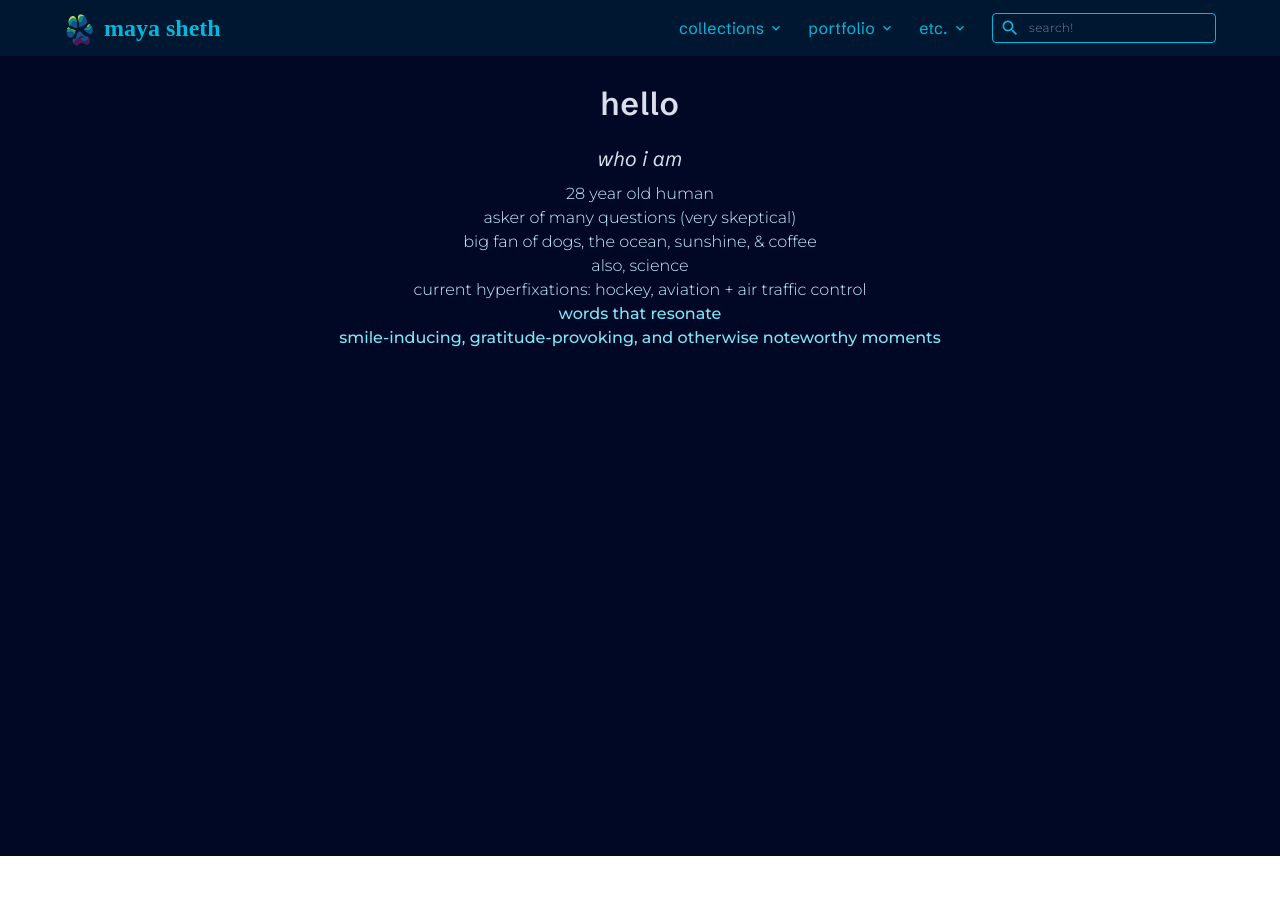
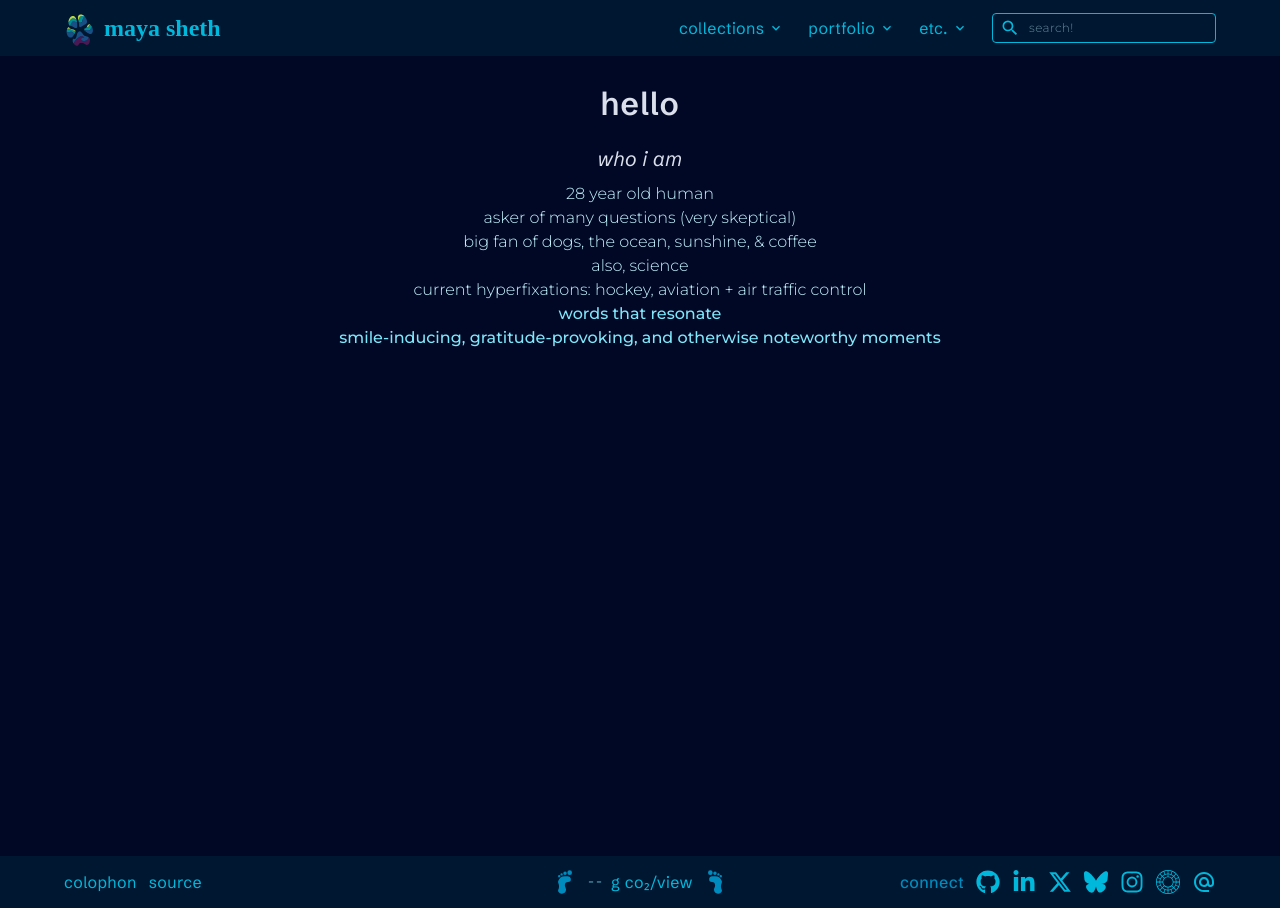
Before and after one commit to mayasheth/mayasheth-v2, an Astro site: page / in a window 1280 px wide. Before the commit the page ends 856 px from the top, so only its background shows below. Built offline with nearby package versions, Linux system fonts and the light colour scheme; Astro itself is replaced by a stand-in of ours; a web font is replaced by a local one.

Commit message:
add footer

```diff
--- /dev/null
+++ b/src/components/CarbonBadgeValue.tsx
@@ -0,0 +1,34 @@
+import { useEffect, useState } from "react";
+
+export function CarbonBadgeValue({ green = 0 }) {
+  const [gramsText, setGramsText] = useState("...");
+
+  useEffect(() => {
+    if (typeof window === "undefined") return;
+    const pagePath = window.location.pathname;
+    const saved = Number(localStorage.getItem(`transfer-bytes:${pagePath}`));
+    if (!Number.isFinite(saved) || saved <= 0) {
+      setGramsText("--");
+      return;
+    }
+    fetch(`/api/carbonFootprint?bytes=${saved}&green=${green}`)
+      .then((r) => r.json())
+      .then((json) => {
+        const d = json?.data ?? json;
+        const grams =
+          (typeof d?.gco2e === "number" ? d.gco2e : null) ??
+          (d?.statistics?.co2?.grid?.grams ?? d?.statistics?.co2?.renewable?.grams ?? null);
+        setGramsText(grams != null ? grams.toFixed(2) : "--");
+      })
+      .catch(() => {
+        setGramsText("--");
+      });
+  }, [green]);
+
+  return <p className="font-mono text-content-2">{gramsText}</p>;
+}
+
+// Usage:
+// <CarbonBadgeValue>{gramsText =>
+//   <span className="font-mono">{gramsText} g CO₂/view</span>
+// }</CarbonBadgeValue>
--- a/src/components/Footer.astro
+++ b/src/components/Footer.astro
@@ -0,0 +1,52 @@
+---
+import { socials } from '../data/socials';
+import { Icon } from 'astro-icon/components';
+import { CarbonBadgeValue } from './CarbonBadgeValue';
+
+const navbarClasses = "soft-transition hover:font-semibold hover:text-content-2 focus-outline-rounded"
+---
+
+<footer class="md:sticky md:bottom md:z-50 bg-surface-1 text-content-2 p-3">
+  <div class="
+    mx-auto max-w-6xl w-full
+    flex flex-col gap-4
+    md:grid md:grid-cols-3 md:items-center md:gap-6
+  ">
+    <!-- Left Group -->
+    <div class="
+      flex gap-3 justify-center md:justify-start items-center
+      font-header text-base font-light tracking-wide text-content-3
+      ">
+      <a href="/colophon" class={navbarClasses}>colophon</a>
+      <a href="https://github.com/mayasheth/mayasheth-v2" target="_blank" rel="noopener" class={navbarClasses}>source</a>
+    </div>
+    <!-- Center Group -->
+    <div class="
+      carbon-badge flex justify-center items-center gap-2
+      ">
+      <Icon name="mdi--foot-print" class="w-auto h-7 text-content-4" />
+      <CarbonBadgeValue />
+      <span class="font-header text-sm md:text-base tracking-wide text-content-3 font-light">g co₂/view</span>
+      <Icon name="mdi--foot-print" class="w-auto h-7 text-content-4 -scale-x-100" />
+    </div>
+    <!-- Right Group -->
+    <div class="
+      socials flex flex-wrap justify-center md:justify-end gap-1.5 md:gap-3 items-center
+     ">
+      <span class="font-header text-base tracking-wide text-content-4 font-semibold">connect</span>
+      {socials.map(social => (
+        <a
+          href={social.href}
+          target="_blank"
+          rel="noopener noreferrer"
+          aria-label={social.name}
+          class="hover:text-content-1 transition"
+        >
+          <Icon
+            name={social.icon}
+            class="w-4 h-4 md:w-6 md:h-6 text-content-3 hover:text-content-2 hover:scale-105 soft-transition" />
+        </a>
+      ))}
+    </div>
+  </div>
+</footer>
--- a/src/components/ResearchArticle.tsx
+++ b/src/components/ResearchArticle.tsx
@@ -138,7 +138,7 @@ const ArticleEntry: React.FC<Props> = ({ article }) => {
         )}
       </span>
       <span className="font-base text-base font-light text-content-4">
-        <span className="italic mr-1"> {article.journal} </span>
+        <span className="italic mr-1"> {article.journal}. </span>
         {formatDate(article.date_published)}
       </span>
 
--- /dev/null
+++ b/src/data/socials.ts
@@ -0,0 +1,38 @@
+// src/data/socials.ts
+export const socials = [
+  {
+    name: "GitHub",
+    href: "https://github.com/mayasheth",
+    icon: "fa7-brands--github",
+  },
+  {
+    name: "LinkedIn",
+    href: "https://www.linkedin.com/in/maya-sheth-3ab2b3151/",
+    icon: "fa7-brands--linkedin-in",
+  },
+  {
+    name: "Twitter",
+    href: "https://x.com/mayayayas",
+    icon: "fa7-brands--x-twitter",
+  },
+  {
+    name: "Bluesky",
+    href: "https://bsky.app/profile/mayayayas.bsky.social",
+    icon: "fa7-brands--bluesky",
+  },
+  {
+    name: "Instagram",
+    href: "https://instagram.com/mayasheth",
+    icon: "fa7-brands--instagram",
+  },
+  {
+    name: "VSCO",
+    href: "https://vsco.co/mayayayas",
+    icon: "fa7-brands--vsco",
+  },
+  {
+    name: "Email",
+    href: "mailto:maya.u.sheth@gmail.com",
+    icon: "mdi--alternate-email",
+  },
+];
--- a/src/styles/index.css
+++ b/src/styles/index.css
@@ -3,4 +3,3 @@
 @import "../styles/tokens.css";
 @import "../styles/base.css";
 @import "../styles/utilities.css";
-@import "../styles/website-carbon.css";
--- a/src/styles/website-carbon.css
+++ /dev/null
@@ -1,54 +0,0 @@
-/* ===========================
-   Custom Website Carbon badge wrapper
-   ===========================
-
-   STRUCTURE (from the official script):
-   #wcb            → root container injected by the script
-   #wcb_g          → grams text, e.g. "0.12g of CO₂/view"
-   #wcb_a          → "Website Carbon" attribution link
-   #wcb_2          → "Cleaner than X% of pages tested" line
-
-   We wrap #wcb in our own .cb-wrapper to add a label, icon, and layout.
-*/
-
-/* ---------------------------
-   Our wrapper
-   Contains official #wcb badge
---------------------------- */
-.cb-wrapper {
-  @apply inline-flex !items-center;
-  @apply rounded-md !border-none;
-  @apply bg-surface-2;
-}
-
-/* ---------------------------
-   Provider-injected root (official badge container)
-   We remove any default background and harmonize spacing.
---------------------------- */
-.cb-wrapper #wcb.carbonbadge {
-  @apply !bg-transparent !border-0 inline-flex items-center;
-}
-
-/* ---------------------------
-   Grams value (main number)
-   Example text from provider: "0.12g of CO₂/view"
---------------------------- */
-.cb-wrapper #wcb #wcb_g {
-  @apply flex;
-  @apply !font-base font-semibold text-base;
-  @apply !bg-transparent text-content-1 !border-none !px-4;
-}
-
-/* ---------------------------
-   Attribution link ("Website Carbon")
---------------------------- */
-.cb-wrapper #wcb #wcb_a {
-  @apply !hidden;
-}
-
-/* ---------------------------
-   "Cleaner than X%" line
---------------------------- */
-.cb-wrapper #wcb #wcb_2 {
-  @apply !hidden;
-}
```
Also changed, not shown: .sync-cache.json, src/icons/fa7-brands--bluesky.svg (added), src/icons/fa7-brands--github.svg (added), src/icons/fa7-brands--instagram.svg (added), src/icons/fa7-brands--linkedin-in.svg (added), src/icons/fa7-brands--vsco.svg (added), src/icons/fa7-brands--x-twitter.svg (added), src/icons/mdi--alternate-email.svg (added), src/icons/mdi--foot-print.svg (added), 1 other file.
